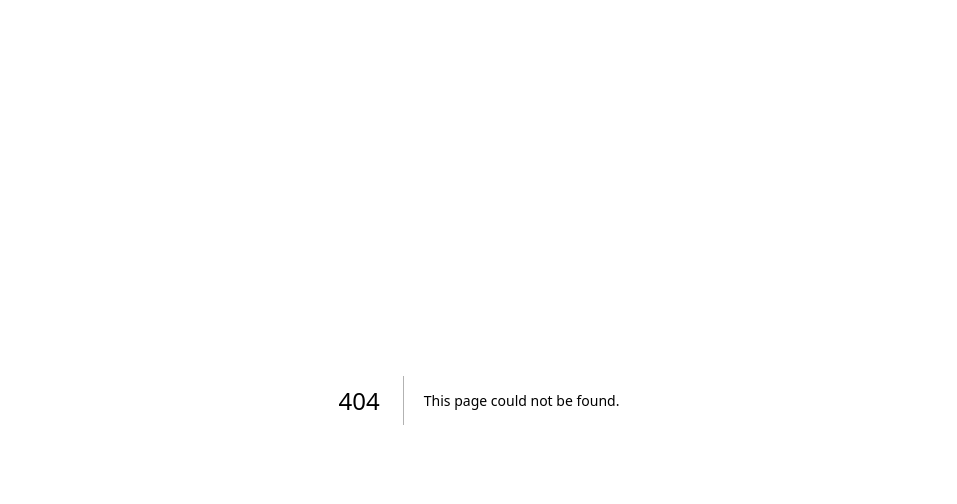
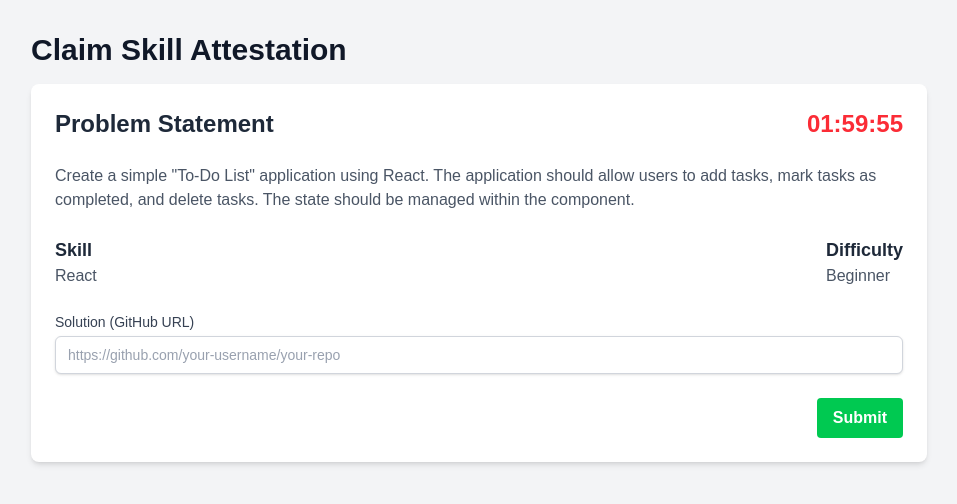
Before and after one commit to tanishkhot/proof-of-merit, a Next.js app in the folder frontend/: page /attest in a window 1280 px wide. Before the commit this address had no page. Shown: the top 504 px of the page, without its empty margins (161-1118 px from the left). Built offline with nearby package versions, Linux system fonts and the light colour scheme.

Commit message:
feat: attest page

```diff
--- /dev/null
+++ b/frontend/src/app/attest/page.tsx
@@ -0,0 +1,89 @@
+'use client'; // This needs to be a client component to use state and effects
+
+import React, { useState, useEffect } from 'react';
+
+const AttestPage = () => {
+  // Static data for demonstration
+  const problem = {
+    statement: 'Create a simple "To-Do List" application using React. The application should allow users to add tasks, mark tasks as completed, and delete tasks. The state should be managed within the component.',
+    skill: 'React',
+    difficulty: 'Beginner',
+  };
+
+  const [timeLeft, setTimeLeft] = useState(2 * 60 * 60); // 2 hours in seconds
+  const [timeUp, setTimeUp] = useState(false);
+
+  useEffect(() => {
+    if (timeLeft === 0) {
+      setTimeUp(true);
+      return;
+    }
+
+    const timerId = setInterval(() => {
+      setTimeLeft(timeLeft - 1);
+    }, 1000);
+
+    return () => clearInterval(timerId);
+  }, [timeLeft]);
+
+  const formatTime = (seconds) => {
+    const h = Math.floor(seconds / 3600).toString().padStart(2, '0');
+    const m = Math.floor((seconds % 3600) / 60).toString().padStart(2, '0');
+    const s = (seconds % 60).toString().padStart(2, '0');
+    return `${h}:${m}:${s}`;
+  };
+
+  return (
+    <div className="bg-gray-100 dark:bg-gray-900 min-h-screen p-8">
+      <div className="max-w-4xl mx-auto">
+        <h1 className="text-3xl font-bold text-gray-900 dark:text-gray-100 mb-4">Claim Skill Attestation</h1>
+        <div className="bg-white dark:bg-gray-800 rounded-lg shadow-md p-6">
+          <div className="flex justify-between items-center mb-6">
+            <div>
+                <h2 className="text-2xl font-semibold text-gray-800 dark:text-gray-200">Problem Statement</h2>
+            </div>
+            <div className="text-2xl font-bold text-red-500">
+                {formatTime(timeLeft)}
+            </div>
+          </div>
+          <p className="text-gray-600 dark:text-gray-400 mt-2 mb-6">{problem.statement}</p>
+
+
+          <div className="flex justify-between items-center mb-6">
+            <div>
+              <h3 className="text-lg font-semibold text-gray-800 dark:text-gray-200">Skill</h3>
+              <p className="text-gray-600 dark:text-gray-400">{problem.skill}</p>
+            </div>
+            <div>
+              <h3 className="text-lg font-semibold text-gray-800 dark:text-gray-200">Difficulty</h3>
+              <p className="text-gray-600 dark:text-gray-400">{problem.difficulty}</p>
+            </div>
+          </div>
+
+          <div>
+            <label htmlFor="github-url" className="block text-sm font-medium text-gray-700 dark:text-gray-300">
+              Solution (GitHub URL)
+            </label>
+            <input
+              type="text"
+              id="github-url"
+              className="mt-1 block w-full px-3 py-2 bg-white dark:bg-gray-700 border border-gray-300 dark:border-gray-600 rounded-md shadow-sm placeholder-gray-400 focus:outline-none focus:ring-indigo-500 focus:border-indigo-500 sm:text-sm"
+              placeholder="https://github.com/your-username/your-repo"
+            />
+          </div>
+
+          <div className="flex justify-end mt-6">
+            <button
+              className={`text-white font-bold py-2 px-4 rounded ${timeUp ? 'bg-gray-400 cursor-not-allowed' : 'bg-green-500 hover:bg-green-700'}`}
+              disabled={timeUp}
+            >
+              Submit
+            </button>
+          </div>
+        </div>
+      </div>
+    </div>
+  );
+};
+
+export default AttestPage;
```
